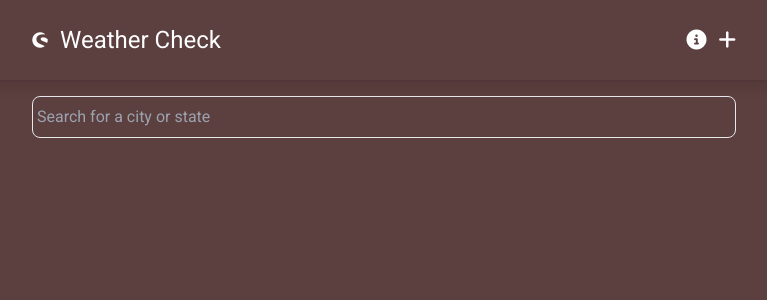
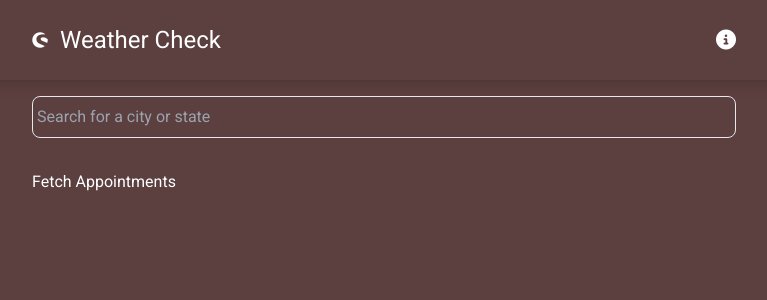
Before and after one commit to DucAnhLo/WeatherApp, a Vue app: page / in a window 1280 px wide. Shown: the top 300 px of the page, without its empty margins (256-1023 px from the left). Built offline with nearby package versions, Linux system fonts and the light colour scheme.

Commit message:
Include API Test for VDIT

```diff
--- a/src/components/SiteNavigation.vue
+++ b/src/components/SiteNavigation.vue
@@ -10,7 +10,9 @@
 
             <div class="flex gap-3 flex-1 justify-end">
                 <i class="fa-solid fa-circle-info text-xl hover:text-weather-secondary duration-150 cursor-pointer" @click="toggleModal"></i>
-                <i class="fa-solid fa-plus text-xl hover:text-weather-secondary duration-150 cursor-pointer"  @click="addCity"></i>
+                <i class="fa-solid fa-plus text-xl hover:text-weather-secondary duration-150 cursor-pointer"  @click="addCity"
+                v-if="route.query.preview"
+                ></i>
             </div>
 
             <BaseModal :modal-active="modalActive" @close-modal="toggleModal">
@@ -59,6 +61,7 @@ const route = useRoute()
 const router = useRouter()
 const modalActive = ref(null)
 const savedCities = ref([])
+
 const addCity = () => {
     if(localStorage.getItem('saveCities')){
         savedCities.value = JSON.parse(localStorage.getItem('savedCities'))
@@ -78,6 +81,7 @@ const addCity = () => {
     delete query.preview
     router.replace({query})
 }
+
 const toggleModal = () => {
     modalActive.value = !modalActive.value
 }
--- /dev/null
+++ b/src/components/TestAPI.vue
@@ -0,0 +1,46 @@
+<template>
+    <div>
+      <button @click="fetchAppointments">Fetch Appointments</button>
+      <div v-if="appointments">
+        <!-- Display the fetched appointments here -->
+        <pre>{{ appointments }}</pre>
+      </div>
+    </div>
+  </template>
+
+  <script setup>
+  import { ref } from 'vue';
+  import axios from 'axios';
+
+  const appointments = ref(null);
+
+  const fetchAppointments = async () => {
+    const username = 'testvdit';
+    const password = 'testvdit';
+    const authString = btoa(`${username}:${password}`);
+
+    const headers = {
+      'Authorization': `Basic ${authString}`,
+      'Content-Type': 'application/json'
+    };
+
+    const data = {
+      "business_id": "20160908110055249272",
+      "date": "1692705994"
+    };
+
+    try {
+      const response = await axios.post(
+        'http://beautyapi.vdit.co.uk/v1/GetAppointments',
+        data,
+        {
+          headers,
+          mode: 'no-cors' // Set mode to 'no-cors'
+        }
+      );
+      appointments.value = response.data; // Store the fetched data
+    } catch (error) {
+      console.error('Error fetching appointments:', error);
+    }
+  };
+  </script>
--- a/src/views/HomeView.vue
+++ b/src/views/HomeView.vue
@@ -19,6 +19,7 @@
           </template>
         </ul>
       </div>
+      <TestAPI />
   </main>
 </template>
 
@@ -26,6 +27,7 @@
 import { ref } from 'vue';
 import axios from 'axios'
 import { useRouter } from 'vue-router';
+import TestAPI from '../components/TestAPI.vue';
 
 
 const mapboxAPIKey = "pk.eyJ1IjoiZHVjYW5obG8iLCJhIjoiY2xsaWIwZHc1MWFuYjNnbzM4aHdyb3prNCJ9.ig-0-rNY6TYdC_nJI7sJ9w"
```
